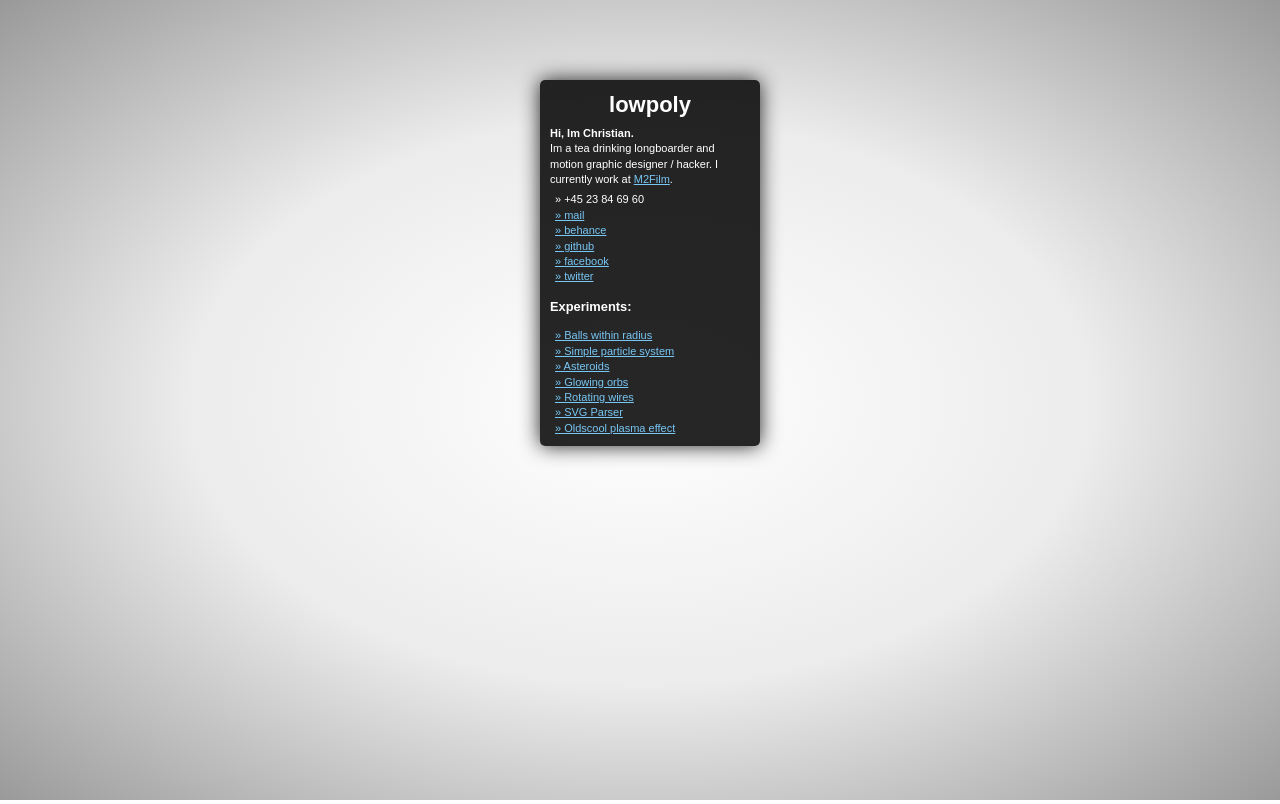
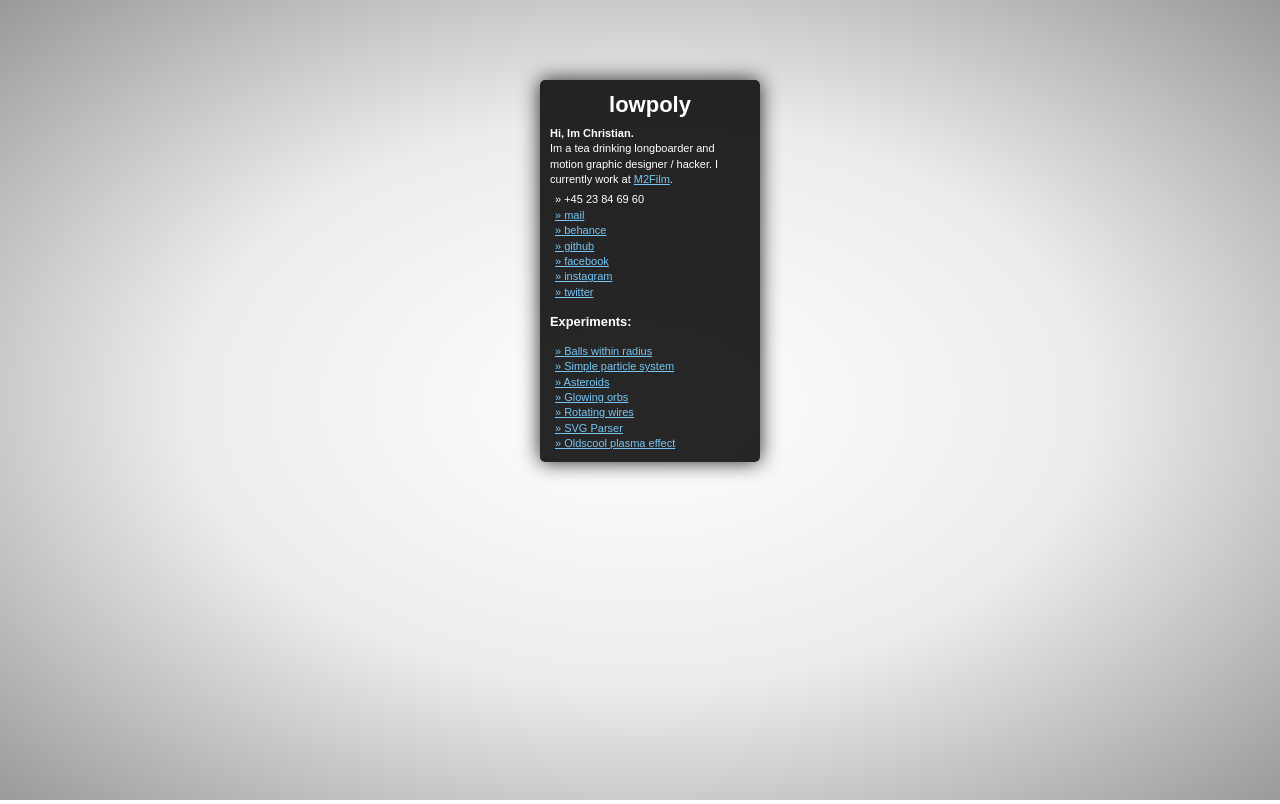
Before and after one commit to kirkegaard/lowpoly_old, a PHP site: page / in a window 1280 px wide. Run offline with PHP 8.4, Linux system fonts and the light colour scheme; some libraries are stand-ins or nearby versions.

Commit message:
added instagram

```diff
--- a/index.php
+++ b/index.php
@@ -28,6 +28,7 @@
                 <li><a href="http://www.behance.net/christiankirkegaard">» behance</a></li>
                 <li><a href="http://github.com/kirkegaard">» github</a></li>
                 <li><a href="http://facebook.com/christian.kirkegaard">» facebook</a></li>
+                <li><a href="http://instagram.com/christiank">» instagram</a></li>
                 <li><a href="http://twitter.com/ranza">» twitter</a></li>
             </ul>
             <h3>Experiments:</h3>
```
